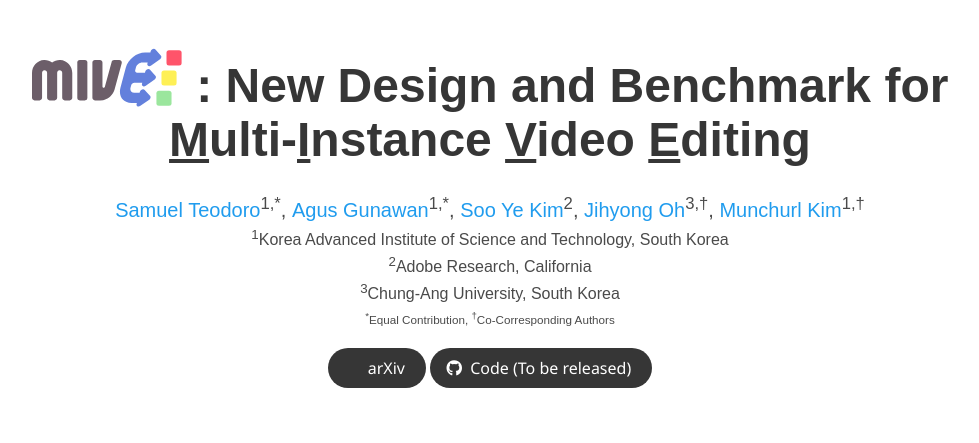
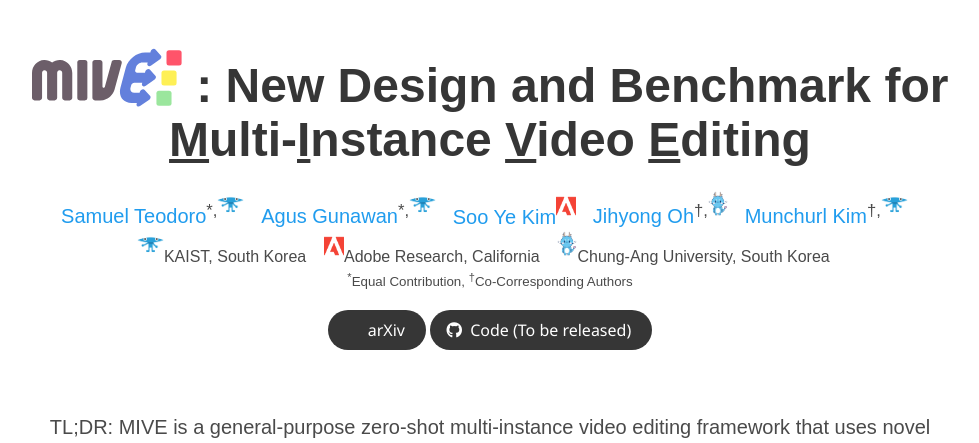
Before and after one commit to KAIST-VICLab/mive-site, a plain HTML site: page index.html in a window 1280 px wide. Shown: the top 443 px of the page, without its empty margins (150-1129 px from the left). Drawn offline with nearby package versions, Linux system fonts and the light colour scheme; some icons are missing; a web font is replaced by a local one.

Commit message:
add emojis

```diff
--- a/index.html
+++ b/index.html
@@ -59,23 +59,22 @@
             <div class="is-size-5 publication-authors">
               <!-- Paper authors -->
               <span class="author-block">
-                <a href="https://scholar.google.com/citations?user=-W-_ROYAAAAJ&hl=en" target="_blank">Samuel Teodoro</a><sup>1,*</sup>,</span>
+                <a target="_blank" rel="noopener noreferrer" href="https://scholar.google.com/citations?user=-W-_ROYAAAAJ&hl=en">Samuel Teodoro</a><sup>*,<img src="./static/images/kaist_aff.png" width="27"></sup>&nbsp;&nbsp;</span>
               <span class="author-block">
-                  <a href="https://agusgun.github.io" target="_blank">Agus Gunawan</a><sup>1,*</sup>,</span>
+                <a target="_blank" rel="noopener noreferrer" href="https://agusgun.github.io">Agus Gunawan</a><sup>*,<img src="./static/images/kaist_aff.png" width="27"></sup>&nbsp;&nbsp;</span>
               <span class="author-block">
-                    <a href="https://sites.google.com/view/sooyekim" target="_blank">Soo Ye Kim</a><sup>2</sup>
-                  </span>,
+                <a target="_blank" rel="noopener noreferrer" href="https://sites.google.com/view/sooyekim">Soo Ye Kim</a><sup><img src="./static/images/adobe.png" width="20"></sup>&nbsp;&nbsp;</span>
               <span class="author-block">
-                    <a href="https://sites.google.com/view/ozbro" target="_blank">Jihyong Oh</a><sup>3,&#8224;</sup>
-                  </span>,
+                <a target="_blank" rel="noopener noreferrer" href="https://sites.google.com/view/ozbro">Jihyong Oh</a><sup>&#8224;,<img src="./static/images/cau_aff.png" width="20"></sup>&nbsp;&nbsp;</span>
               <span class="author-block">
-                    <a href="https://viclab.kaist.ac.kr" target="_blank">Munchurl Kim</a><sup>1,&#8224;</sup>
-                  </span>
+                <a target="_blank" rel="noopener noreferrer" href="https://viclab.kaist.ac.kr">Munchurl Kim</a><sup>&#8224;,<img src="./static/images/kaist_aff.png" width="27"></sup>&nbsp;&nbsp;</span>
             </div>
 
             <div class="is-size-6 publication-authors">
-                    <span class="author-block"><sup>1</sup>Korea Advanced Institute of Science and Technology, South Korea<br><sup>2</sup>Adobe Research, California<br><sup>3</sup>Chung-Ang University, South Korea</span>
-                    <span class="eql-cntrb"><small><br><sup>*</sup>Equal Contribution, <sup>&#8224;</sup>Co-Corresponding Authors</small></span>
+              <span class="author-block"><sup><img src="./static/images/kaist_aff.png" width="27"></sup>KAIST, South Korea</span> &nbsp;&nbsp;
+              <span class="author-block"><sup><img src="./static/images/adobe.png" width="20"></sup>Adobe Research, California</span> &nbsp;&nbsp;
+              <span class="author-block"><sup><img src="./static/images/cau_aff.png" width="20"></sup>Chung-Ang University, South Korea</span> &nbsp;&nbsp;
+              <span class="eql-cntrb"><br><sup>*</sup>Equal Contribution, <sup>&#8224;</sup>Co-Corresponding Authors</span>
             </div>
 
                   <div class="column has-text-centered">
```
Lines whose indentation alone changed are shown as unchanged.
